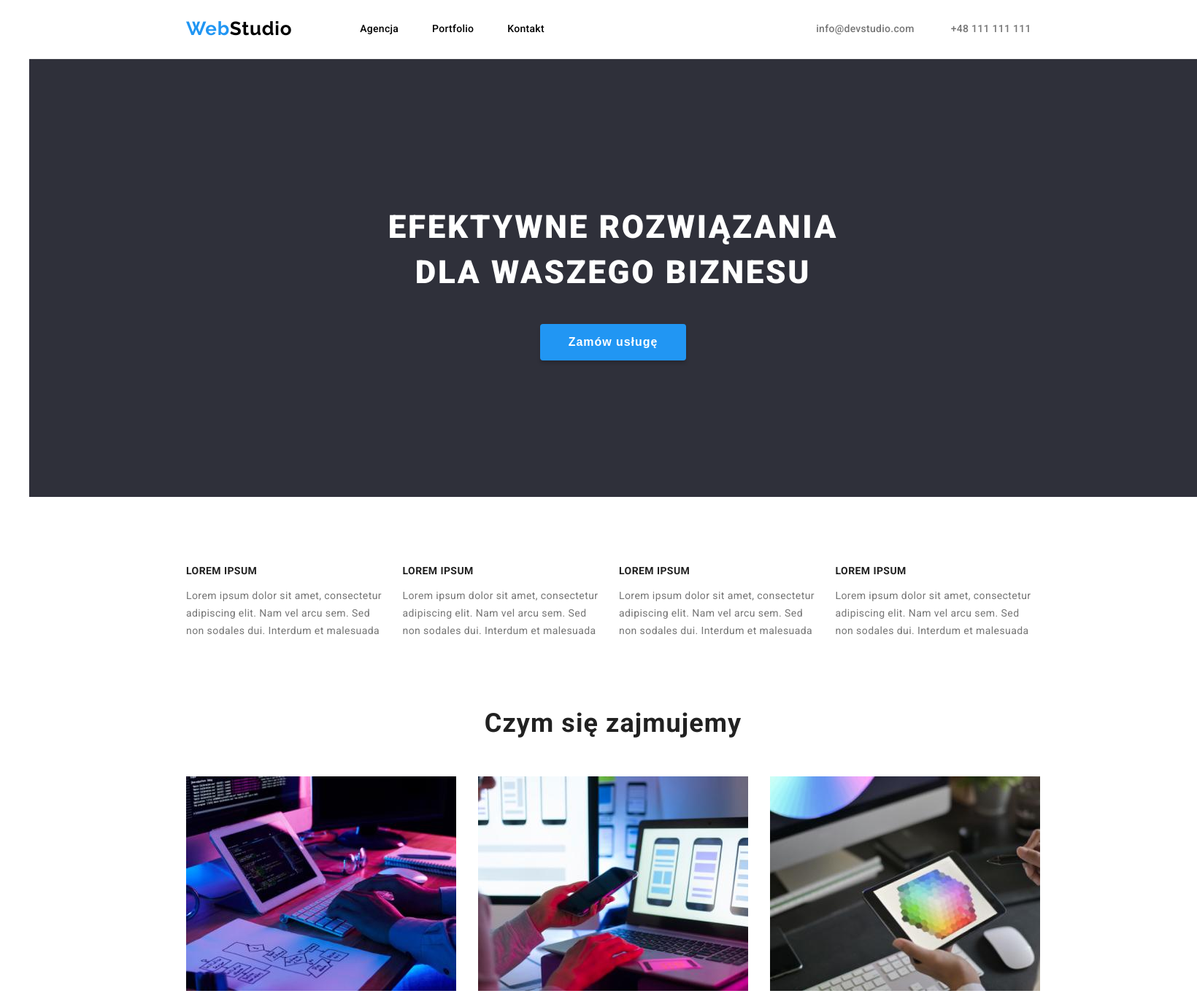
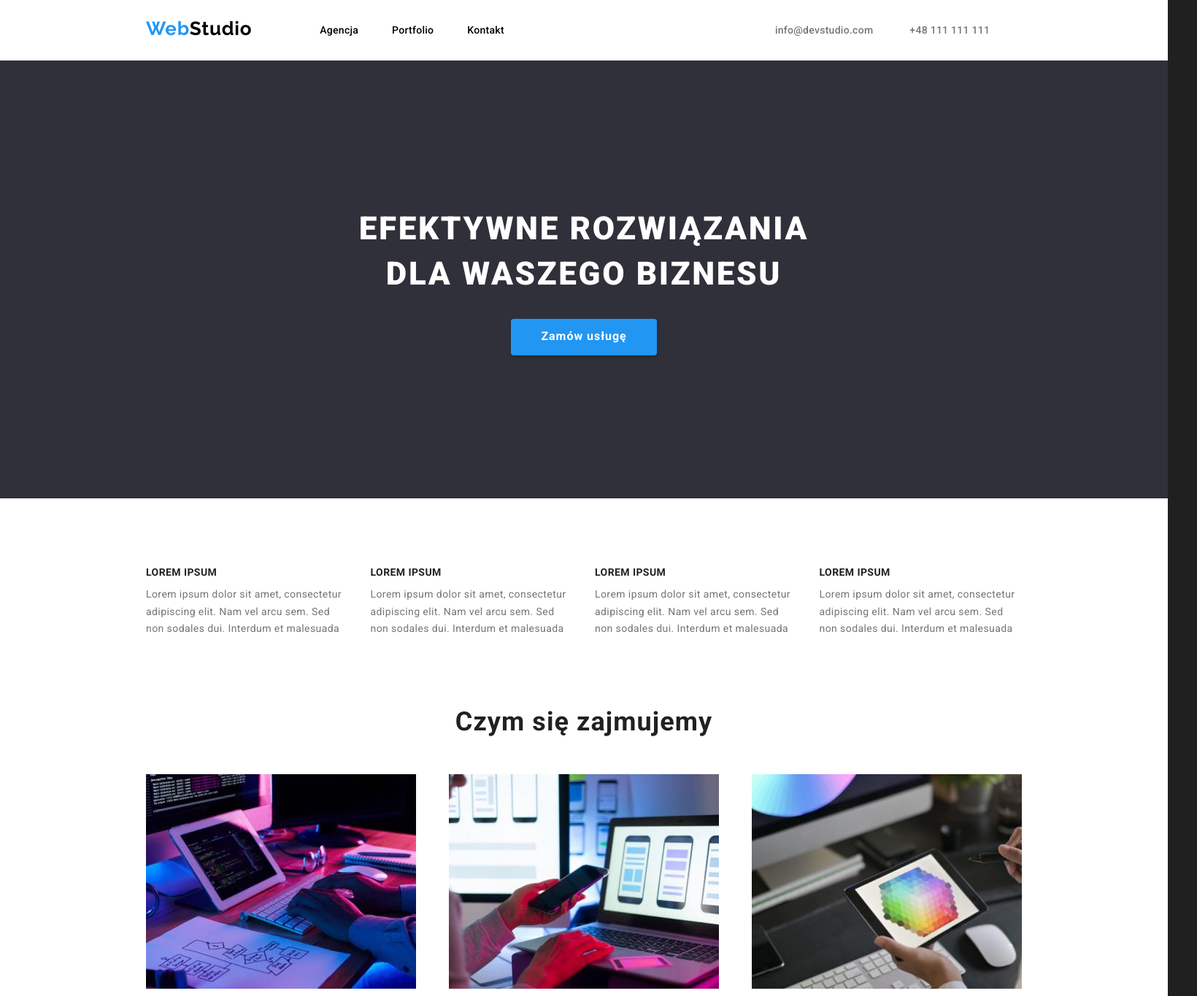
Before and after one commit to piotrgrabowski97/goit-markup-hw-02, a plain HTML site: page index.html in a window 1280 px wide. Shown: the top 1365 px of the page at 73% size, 1640 px wide, since content can reach past the window. Drawn offline with nearby package versions, Linux system fonts and the light colour scheme.

Commit message:
fix v.0.0.2

```diff
--- a/css/styles.css
+++ b/css/styles.css
@@ -1,11 +1,8 @@
 body {
   font-family: "Roboto", "Raleway", sans-serif;
-  background: var(--white-color);
+  background: var(--background);
   color: var(--black-color);
   width: 1600px;
-  margin: 0px;
-  padding: 0px;
-  justify-content: center;
 }
 
 :root {
@@ -19,6 +16,7 @@ body {
   --secondary-header-color: #212121;
   --border-header: #ececec;
   --border: #eeeeee;
+  --background: #202020;
 }
 
 .email-header:hover,
@@ -40,6 +38,11 @@ body {
   color: var(--blue-color);
 }
 
+.center {
+  margin-left: auto;
+  margin-right: auto;
+}
+
 .list {
   list-style: none;
   margin: 0;
@@ -47,16 +50,24 @@ body {
 }
 
 .container {
-  max-width: 1200px;
-  margin: 0 auto;
+  width: 1200px;
+  margin-left: auto;
+  margin-right: auto;
+}
+
+.section {
+  padding: 94px 0px 94px 0px;
 }
 
 /* header */
 
 .header {
   width: 1600px;
-  height: 80px;
   border-bottom: 1px solid var(--border-header);
+  background-color: var(--white-color);
+}
+
+.header-flex {
   display: flex;
 }
 
@@ -66,9 +77,9 @@ body {
   line-height: 1.2;
   color: var(--blue-color);
   text-decoration: none;
+  letter-spacing: 0.03em;
   padding-top: 24px;
-  padding-left: 215px;
-  letter-spacing: 0.03em;
+  padding-bottom: 25px;
 }
 
 .logo-span {
@@ -76,19 +87,17 @@ body {
 }
 
 .navigation {
-  display: inline;
-  width: 254px;
   padding-left: 93px;
   padding-top: 32px;
+  padding-bottom: 32px;
 }
 
 .nav-list {
-  padding: 0;
-  margin: 0;
+  display: flex;
+  gap: 46px;
 }
 
 .agency-link {
-  float: left;
   font-weight: 500;
   font-size: 14px;
   line-height: 1.1;
@@ -98,9 +107,6 @@ body {
 }
 
 .portfolio-link {
-  margin-left: 46px;
-  margin-right: 46px;
-  float: left;
   font-weight: 500;
   font-size: 14px;
   line-height: 1.1;
@@ -110,7 +116,6 @@ body {
 }
 
 .contact-link {
-  float: left;
   font-weight: 500;
   font-size: 14px;
   line-height: 1.1;
@@ -120,14 +125,14 @@ body {
 }
 
 .contact-list {
-  width: 295px;
+  display: flex;
+  padding-left: 371px;
   padding-top: 32px;
-  padding-left: 371px;
-  margin: 0;
+  padding-bottom: 32px;
+  gap: 50px;
 }
 
 .email-header {
-  float: left;
   font-weight: 500;
   font-size: 14px;
   line-height: 1.1;
@@ -137,8 +142,6 @@ body {
 }
 
 .phone-header {
-  float: left;
-  margin-left: 50px;
   font-weight: 500;
   font-size: 14px;
   line-height: 1.1;
@@ -147,7 +150,7 @@ body {
   letter-spacing: 0.02em;
 }
 
-/* first section */
+/* hero */
 
 .hero {
   width: 1600px;
@@ -166,7 +169,7 @@ body {
   text-transform: uppercase;
   margin: auto;
   padding-top: 200px;
-  padding-bottom: 40px;
+  padding-bottom: 30px;
 }
 
 .hero-button {
@@ -191,17 +194,10 @@ body {
 
 .main {
   width: 1600px;
-  margin-top: 94px;
-}
-
-.main-text {
-  padding-left: 215px;
-  padding-right: 215px;
+  background-color: var(--white-color);
 }
 
 .main-header-item {
-  width: 270px;
-  height: 16px;
   font-weight: 700;
   font-size: 14px;
   line-height: 1.1;
@@ -212,30 +208,21 @@ body {
 }
 
 .main-text-list {
-  column-count: 4;
-  margin: 0;
-  padding: 0;
-}
-
-.main-first {
-  margin-right: 30px;
-}
-
-.main-second {
-  margin-right: 30px;
-}
-
-.main-third {
-  margin-right: 30px;
+  display: flex;
+  gap: 30px;
 }
 
 .main-text-item {
-  width: 270px;
   font-size: 14px;
   line-height: 1.7;
   color: var(--mediumgrey-color);
+  letter-spacing: 0.03em;
+  margin-top: 10px;
   margin-bottom: 0;
-  letter-spacing: 0.03em;
+}
+
+.main-section {
+  padding-top: 0;
 }
 
 .main-header {
@@ -245,33 +232,21 @@ body {
   text-align: center;
   color: var(--secondary-header-color);
   letter-spacing: 0.03em;
-  margin-top: 94px;
-  margin-bottom: 50px;
-}
-
-.secondary-image-first {
-  margin-right: 30px;
-}
-
-.secondary-image-second {
-  margin-right: 30px;
+  padding-bottom: 50px;
+  margin: 0;
 }
 
 .main-image-list {
-  display: inline-flex;
-  margin: 0;
-  padding-left: 215px;
-  padding-right: 215px;
+  display: flex;
+  justify-content: space-between;
+  gap: 30px;
 }
 
 /* third section */
 
 .team {
-  margin: 0;
   width: 1600px;
   height: 648px;
-  left: 0px;
-  top: 1449px;
   background: var(--lightgrey-color);
 }
 
@@ -282,18 +257,14 @@ body {
   text-align: center;
   color: var(--secondary-header-color);
   letter-spacing: 0.03em;
-  margin-top: 94px;
-  margin-bottom: 0;
-  padding-top: 94px;
+  margin: 0;
   padding-bottom: 50px;
 }
 
 .team-list {
-  display: inline-flex;
-  padding-left: 215px;
-  padding-right: 215px;
-  padding-bottom: 94px;
-  margin: 0;
+  display: flex;
+  justify-content: space-between;
+  gap: 30px;
 }
 
 .team-card {
@@ -324,18 +295,6 @@ body {
   letter-spacing: 0.03em;
 }
 
-.team-card-second {
-  margin-left: 30px;
-}
-
-.team-card-third {
-  margin-left: 30px;
-}
-
-.team-card-fourth {
-  margin-left: 30px;
-}
-
 /* footer */
 
 .footer {
@@ -347,7 +306,6 @@ body {
 .footer-logo-item {
   padding-top: 60px;
   padding-bottom: 20px;
-  padding-left: 215px;
 }
 
 .footer-logo {
@@ -372,7 +330,6 @@ body {
 }
 
 .footer-address-item {
-  padding-left: 215px;
   padding-bottom: 9px;
 }
 
@@ -385,7 +342,6 @@ body {
 }
 
 .footer-email-item {
-  padding-left: 215px;
   padding-bottom: 9px;
 }
 
@@ -397,19 +353,17 @@ body {
   color: var(--lightgrey-opacity-color);
 }
 
-.footer-phone-item {
-  padding-left: 215px;
+/* portfolio */
+
+.portfolio-main {
+  background-color: var(--white-color);
 }
-
-/* portfolio */
 
 .portfolio-button-list {
   display: flex;
-  margin-top: 94px;
-  margin-bottom: 50px;
-  margin-left: 510px;
-  margin-right: 510px;
-  padding: 0;
+  justify-content: center;
+  padding-bottom: 50px;
+  gap: 8px;
 }
 
 .portfolio-button {
@@ -426,7 +380,6 @@ body {
   padding-bottom: 6px;
   padding-left: 22px;
   padding-right: 22px;
-  margin-right: 8px;
   border: 0px;
 }
 
@@ -439,21 +392,12 @@ body {
 .portfolio-items-list {
   display: flex;
   flex-wrap: wrap;
-  flex-basis: 33.333333%;
-  width: 1200px;
-  margin: 0;
-  padding: 0;
-  padding-left: 215px;
-  padding-right: 185px;
-  padding-bottom: 64px;
+  justify-content: space-between;
+  gap: 30px;
 }
 
 .portfolio-card {
   margin: 0;
-  margin-right: 30px;
-  margin-bottom: 30px;
-  width: 370px;
-  height: 404px;
 }
 
 .portfolio-image {
--- a/index.html
+++ b/index.html
@@ -4,18 +4,24 @@
     <meta charset="utf-8" />
     <meta http-equiv="x-ua-compatible" content="ie=edge" />
     <meta name="viewport" content="width=device-width, initial-scale=1.0" />
-    <link rel="stylesheet" href="./css/styles.css" />
+
     <link rel="preconnect" href="https://fonts.googleapis.com" />
     <link rel="preconnect" href="https://fonts.gstatic.com" crossorigin />
     <link
       href="https://fonts.googleapis.com/css2?family=Raleway:wght@700&family=Roboto:wght@400;500;700;900&display=swap"
       rel="stylesheet"
     />
+    <link
+      rel="stylesheet"
+      href="https://cdnjs.cloudflare.com/ajax/libs/modern-normalize/1.0.0/modern-normalize.min.css"
+    />
+    <link rel="stylesheet" href="./css/styles.css" />
     <title>WebStudio</title>
   </head>
 
-  <body class="container">
+  <body class="center">
     <header class="header">
+      <div class="container header-flex">
         <a class="logo" href="index.html"
           >Web<span class="logo-span">Studio</span>
         </a>
@@ -42,56 +48,59 @@
             <a class="phone-header" href="tel:+48111111111">+48 111 111 111</a>
           </li>
         </ul>
+      </div>
     </header>
 
     <main>
-      <article class="hero">
+      <div class="hero container">
         <h1 class="hero-header">EFEKTYWNE ROZWIĄZANIA DLA WASZEGO BIZNESU</h1>
         <button class="hero-button" type="button" onclick="alert('Elo')">
           Zamów usługę
         </button>
-      </article>
+      </div>
 
       <div class="main">
-        <section class="main-text">
+        <section class="section">
+          <div class="container">
             <ul class="list main-text-list">
               <li>
-              <h4 class="main-header-item main-first">LOREM IPSUM</h4>
+                <h4 class="main-header-item">LOREM IPSUM</h4>
                 <p class="main-text-item">
-                Lorem ipsum dolor sit amet, consectetur adipiscing elit. Nam vel
-                arcu sem. Sed non sodales dui. Interdum et malesuada
-              </p>
-            </li>
-            <li>
-              <h4 class="main-header-item main-second">LOREM IPSUM</h4>
-              <p class="main-text-item">
-                Lorem ipsum dolor sit amet, consectetur adipiscing elit. Nam vel
-                arcu sem. Sed non sodales dui. Interdum et malesuada
-              </p>
-            </li>
-            <li>
-              <h4 class="main-header-item main-third">LOREM IPSUM</h4>
-              <p class="main-text-item">
-                Lorem ipsum dolor sit amet, consectetur adipiscing elit. Nam vel
-                arcu sem. Sed non sodales dui. Interdum et malesuada
+                  Lorem ipsum dolor sit amet, consectetur adipiscing elit. Nam
+                  vel arcu sem. Sed non sodales dui. Interdum et malesuada
                 </p>
               </li>
               <li>
                 <h4 class="main-header-item">LOREM IPSUM</h4>
                 <p class="main-text-item">
-                Lorem ipsum dolor sit amet, consectetur adipiscing elit. Nam vel
-                arcu sem. Sed non sodales dui. Interdum et malesuada
+                  Lorem ipsum dolor sit amet, consectetur adipiscing elit. Nam
+                  vel arcu sem. Sed non sodales dui. Interdum et malesuada
+                </p>
+              </li>
+              <li>
+                <h4 class="main-header-item">LOREM IPSUM</h4>
+                <p class="main-text-item">
+                  Lorem ipsum dolor sit amet, consectetur adipiscing elit. Nam
+                  vel arcu sem. Sed non sodales dui. Interdum et malesuada
+                </p>
+              </li>
+              <li>
+                <h4 class="main-header-item">LOREM IPSUM</h4>
+                <p class="main-text-item">
+                  Lorem ipsum dolor sit amet, consectetur adipiscing elit. Nam
+                  vel arcu sem. Sed non sodales dui. Interdum et malesuada
                 </p>
               </li>
             </ul>
+          </div>
         </section>
 
-        <section>
+        <section class="main-section section">
+          <div class="container">
             <h2 class="main-header">Czym się zajmujemy</h2>
             <ul class="list main-image-list">
               <li>
                 <img
-                class="secondary-image-first"
                   src="./images/img1.jpg"
                   alt="Coding"
                   width="370"
@@ -100,7 +109,6 @@
               </li>
               <li>
                 <img
-                class="secondary-image-second"
                   src="./images/img2.jpg"
                   alt="Web Design"
                   width="370"
@@ -109,7 +117,6 @@
               </li>
               <li>
                 <img
-                class="secondary-image-third"
                   src="./images/img3.jpg"
                   alt="Color Palette"
                   width="370"
@@ -117,10 +124,12 @@
                 />
               </li>
             </ul>
+          </div>
         </section>
       </div>
 
-      <section class="team">
+      <section class="team section">
+        <div class="container">
           <h2 class="team-header">Nasz zespół</h2>
           <ul class="list team-list">
             <li class="team-card">
@@ -134,7 +143,7 @@
               <p class="team-card-name">John Doe</p>
               <p class="team-card-description">Product Designer</p>
             </li>
-          <li class="team-card team-card-second">
+            <li class="team-card">
               <img
                 class="team-card-image"
                 src="./images/img5.jpg"
@@ -145,7 +154,7 @@
               <p class="team-card-name">John Doe</p>
               <p class="team-card-description">Frontend Developer</p>
             </li>
-          <li class="team-card team-card-third">
+            <li class="team-card">
               <img
                 class="team-card-image"
                 src="./images/img6.jpg"
@@ -156,7 +165,7 @@
               <p class="team-card-name">John Doe</p>
               <p class="team-card-description">Marketing</p>
             </li>
-          <li class="team-card team-card-fourth">
+            <li class="team-card">
               <img
                 class="team-card-image"
                 src="./images/img7.jpg"
@@ -168,10 +177,12 @@
               <p class="team-card-description">UI Designer</p>
             </li>
           </ul>
+        </div>
       </section>
     </main>
 
     <footer class="footer">
+      <div class="container">
         <ul class="list">
           <li class="footer-logo-item">
             <a class="footer-logo" href="index.html"
@@ -192,6 +203,7 @@
             <a class="footer-phone" href="tel:+48111111111">+48 111 111 111</a>
           </li>
         </ul>
+      </div>
     </footer>
   </body>
 </html>
```
Also changed, not shown: portfolio.html (+17 -5 lines). Lines whose indentation alone changed are shown as unchanged.
